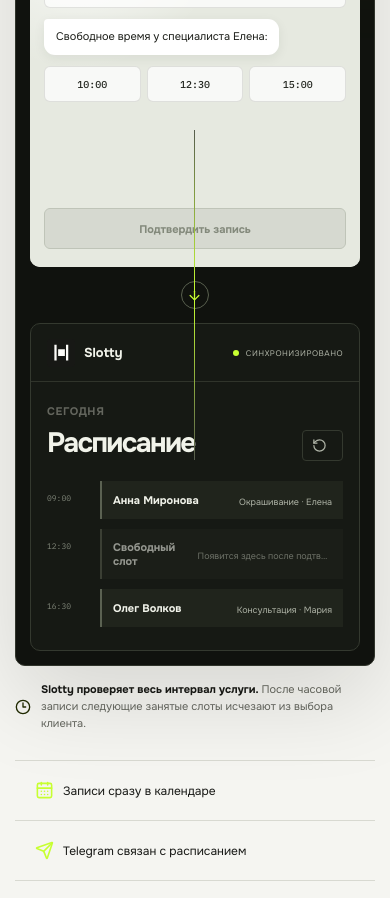
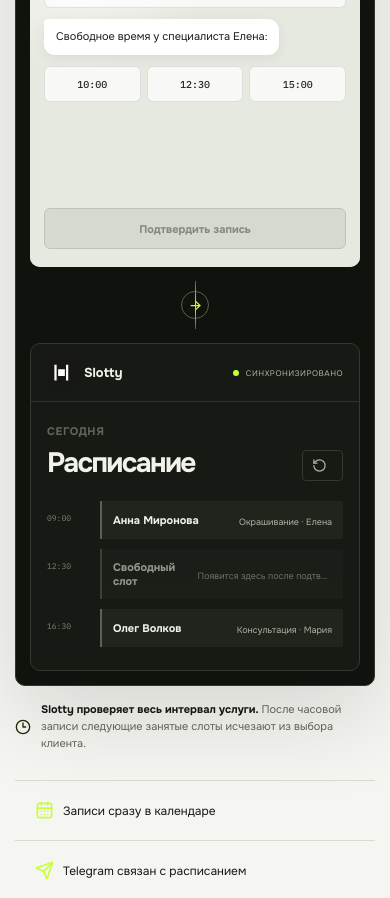
Before and after one commit to Gregory035/slotty, a React (Vite) app in the folder apps/web/: page / in a window 390 px wide. Shown: the part 1200-2098 px from the top of the page. Built offline with nearby package versions, Linux system fonts and the light colour scheme; no server answers.

Commit message:
Tidy mobile demo connector

```diff
--- a/apps/web/src/public.css
+++ b/apps/web/src/public.css
@@ -281,7 +281,8 @@ a { color:inherit; }
   [data-reveal='left'].reveal-ready,[data-reveal='right'].reveal-ready { transform:translateY(20px); }
   .demo-heading { grid-template-columns:1fr; gap:16px; }
   .demo-stage { grid-template-columns:1fr; gap:14px; padding:14px; }
-  .demo-sync { height:28px; transform:rotate(90deg); }
+  .demo-sync { width:100%; height:48px; transform:none; }
+  .demo-sync::before { top:0; right:auto; bottom:0; left:50%; width:1px; height:auto; background:linear-gradient(180deg,#565c4d,var(--accent),#565c4d); }
   .demo-chat-body { min-height:390px; }
   .landing-audience,.landing-operations,.landing-faq { padding-block:72px; }
   .landing-side-grid { grid-template-columns:1fr; }
```
